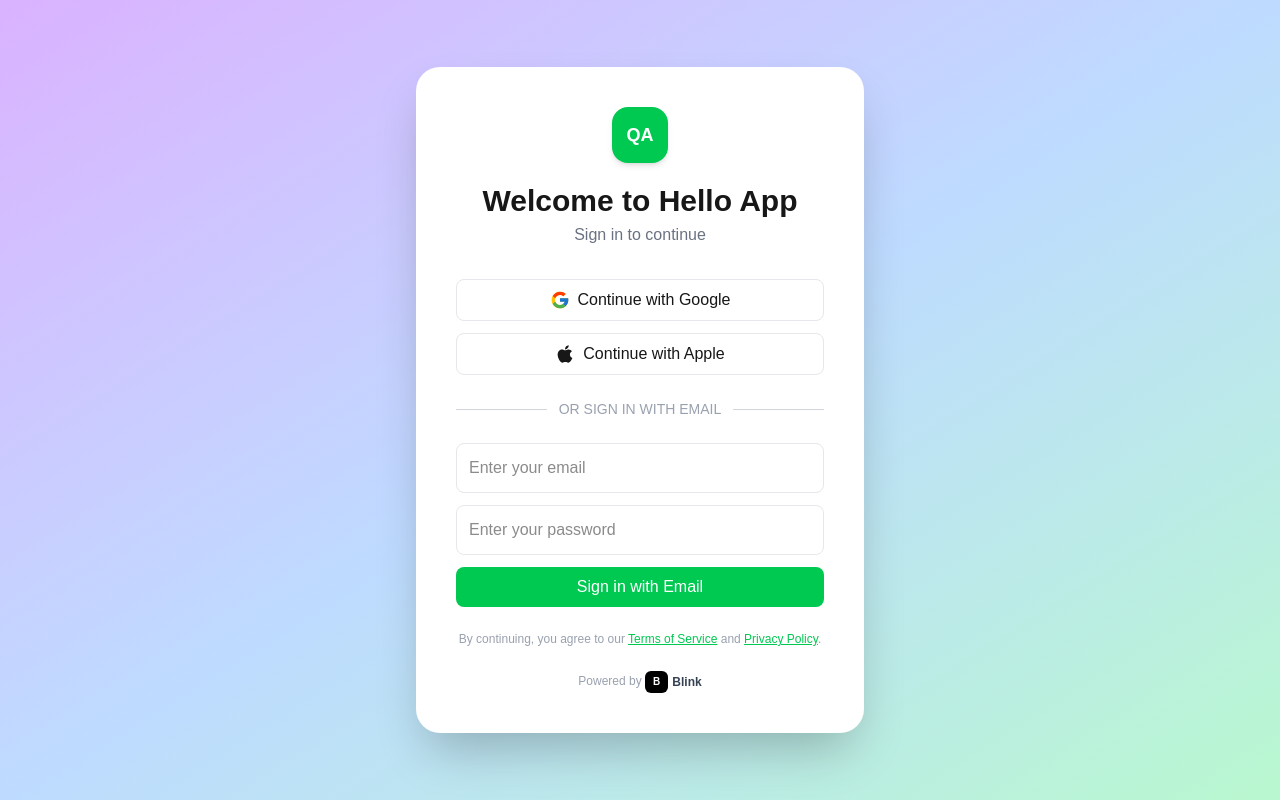
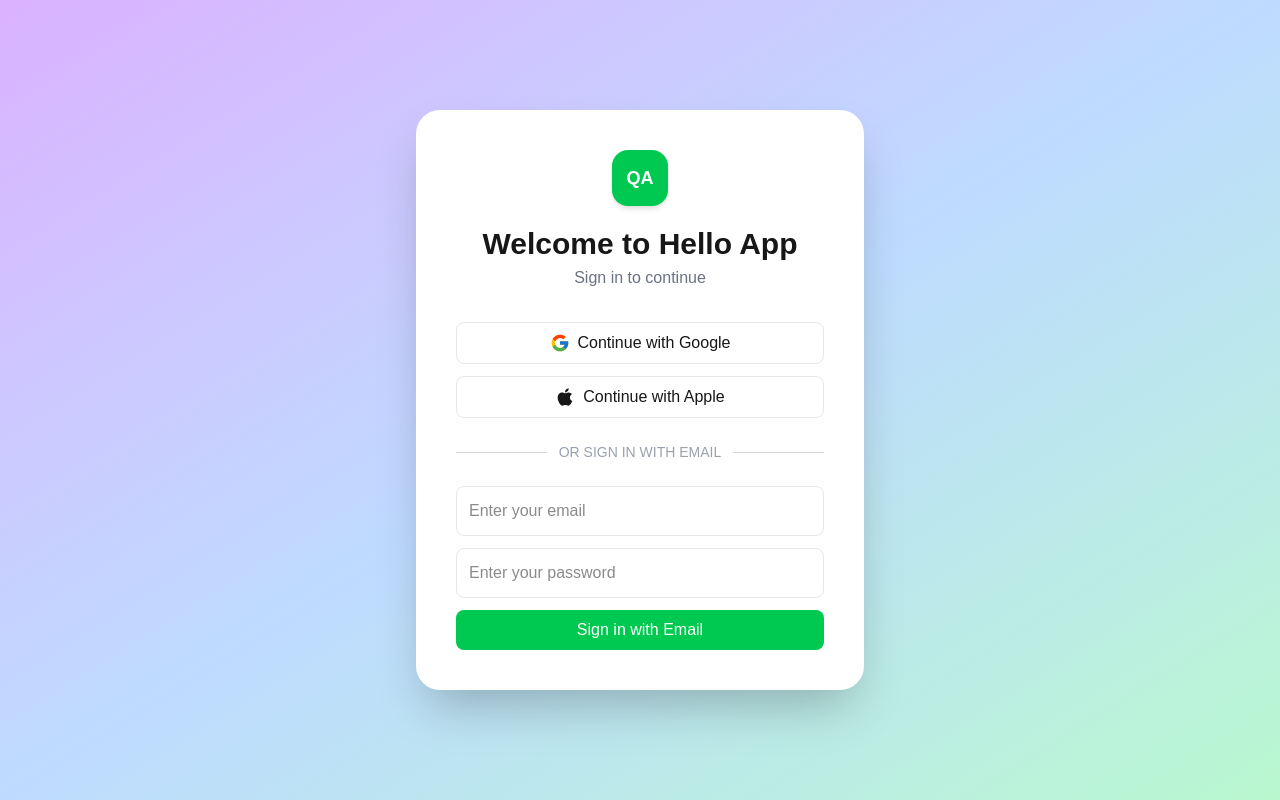
Before and after one commit to HudsonWayne/SignLanguageConvetor, a Next.js app in the folder Desktop/FastApplyAi/fastapplyai/: page /signin in a window 1280 px wide. Built offline with nearby package versions, Linux system fonts and the light colour scheme.

Commit message:
initial commit

```diff
--- a/Desktop/FastApplyAi/fastapplyai/src/app/signin/page.tsx
+++ b/Desktop/FastApplyAi/fastapplyai/src/app/signin/page.tsx
@@ -4,14 +4,12 @@ import { useState } from "react";
 import { useRouter } from "next/navigation";
 import { FcGoogle } from "react-icons/fc";
 import { FaApple } from "react-icons/fa";
-import ClientOnly from "@/components/ClientOnly";
 
 export default function SignInPage() {
   const router = useRouter();
   const [loading, setLoading] = useState(false);
   const [form, setForm] = useState({ email: "", password: "" });
 
-  // Email/password sign-in
   const handleEmailSignIn = async (e: React.FormEvent) => {
     e.preventDefault();
     setLoading(true);
@@ -29,26 +27,22 @@ export default function SignInPage() {
         alert(data.message);
         router.push("/dashboard");
       } else {
-        alert(data.message || "Sign-in failed");
+        alert(data.message);
       }
-    } catch (err) {
-      console.error(err);
-      alert("An error occurred during sign-in");
     } finally {
       setLoading(false);
     }
   };
 
-  // Social login placeholders
-  const handleSocialSignIn = (provider: string) => {
-    alert(`${provider} sign-in is not set up yet`);
+  const handleGoogle = () => {
+    window.location.href = "/api/auth/google";
   };
 
   return (
-    <ClientOnly>
     <div className="min-h-screen flex items-center justify-center bg-gradient-to-br from-purple-300 via-blue-200 to-green-200 px-4">
-        <div className="bg-white shadow-2xl rounded-3xl p-10 w-full max-w-md text-center relative overflow-hidden">
-          <div className="flex justify-center mb-5 relative z-10">
+      <div className="bg-white shadow-2xl rounded-3xl p-10 w-full max-w-md text-center">
+
+        <div className="flex justify-center mb-5">
           <div className="h-14 w-14 bg-green-500 text-white flex items-center justify-center rounded-2xl font-bold text-lg shadow-md">
             QA
           </div>
@@ -57,33 +51,30 @@ export default function SignInPage() {
         <h1 className="text-3xl font-semibold mb-1">Welcome to Hello App</h1>
         <p className="text-gray-500 mb-8">Sign in to continue</p>
 
-          {/* Social Buttons */}
-          <div className="space-y-3 relative z-10">
+        <div className="space-y-3">
           <AnimatedButton
             icon={<FcGoogle />}
             text="Continue with Google"
-              onClick={() => handleSocialSignIn("Google")}
+            onClick={handleGoogle}
           />
           <AnimatedButton
             icon={<FaApple />}
             text="Continue with Apple"
-              onClick={() => handleSocialSignIn("Apple")}
+            onClick={() => alert("Apple not set up")}
           />
         </div>
 
-          {/* Divider */}
         <div className="flex items-center my-6 text-gray-400">
           <hr className="flex-grow border-gray-300" />
           <span className="mx-3 text-sm">OR SIGN IN WITH EMAIL</span>
           <hr className="flex-grow border-gray-300" />
         </div>
 
-          {/* Email/Password Form */}
-          <form onSubmit={handleEmailSignIn} className="space-y-3 relative z-10">
+        <form onSubmit={handleEmailSignIn} className="space-y-3">
           <input
             type="email"
             placeholder="Enter your email"
-              className="w-full p-3 border border-gray-200 rounded-lg focus:outline-none focus:ring-2 focus:ring-green-400 transition-all"
+            className="w-full p-3 border border-gray-200 rounded-lg focus:ring-2 focus:ring-green-400"
             value={form.email}
             onChange={(e) => setForm({ ...form, email: e.target.value })}
             required
@@ -91,47 +82,32 @@ export default function SignInPage() {
           <input
             type="password"
             placeholder="Enter your password"
-              className="w-full p-3 border border-gray-200 rounded-lg focus:outline-none focus:ring-2 focus:ring-green-400 transition-all"
+            className="w-full p-3 border border-gray-200 rounded-lg focus:ring-2 focus:ring-green-400"
             value={form.password}
             onChange={(e) => setForm({ ...form, password: e.target.value })}
             required
           />
+
           <button
             type="submit"
             disabled={loading}
-              className={`w-full rounded-lg py-2 font-medium text-white transition-all ${
-                loading ? "bg-gray-400 cursor-not-allowed" : "bg-green-500 hover:bg-green-600"
+            className={`w-full py-2 text-white rounded-lg ${
+              loading ? "bg-gray-400" : "bg-green-500 hover:bg-green-600"
             }`}
           >
             {loading ? "Signing in..." : "Sign in with Email"}
           </button>
         </form>
-
-          <p className="text-xs text-gray-400 mt-6">
-            By continuing, you agree to our{" "}
-            <a href="#" className="text-green-500 underline">Terms of Service</a> and{" "}
-            <a href="#" className="text-green-500 underline">Privacy Policy</a>.
-          </p>
-
-          <div className="mt-6 text-gray-400 text-xs">
-            Powered by{" "}
-            <span className="inline-flex items-center gap-1 font-semibold text-gray-700">
-              <span className="bg-black text-white text-[10px] px-2 py-1 rounded-md">B</span>
-              Blink
-            </span>
       </div>
     </div>
-      </div>
-    </ClientOnly>
   );
 }
 
-// Animated button component
-function AnimatedButton({ icon, text, onClick }: { icon: React.ReactNode; text: string; onClick?: () => void }) {
+function AnimatedButton({ icon, text, onClick }: any) {
   return (
     <button
       onClick={onClick}
-      className="w-full border border-gray-200 rounded-lg py-2 flex items-center justify-center gap-2 hover:shadow-md hover:bg-gray-50 transition-all"
+      className="w-full border border-gray-200 rounded-lg py-2 flex items-center justify-center gap-2 hover:bg-gray-50"
     >
       <span className="text-xl">{icon}</span>
       <span>{text}</span>
```
Lines whose indentation alone changed are shown as unchanged.
